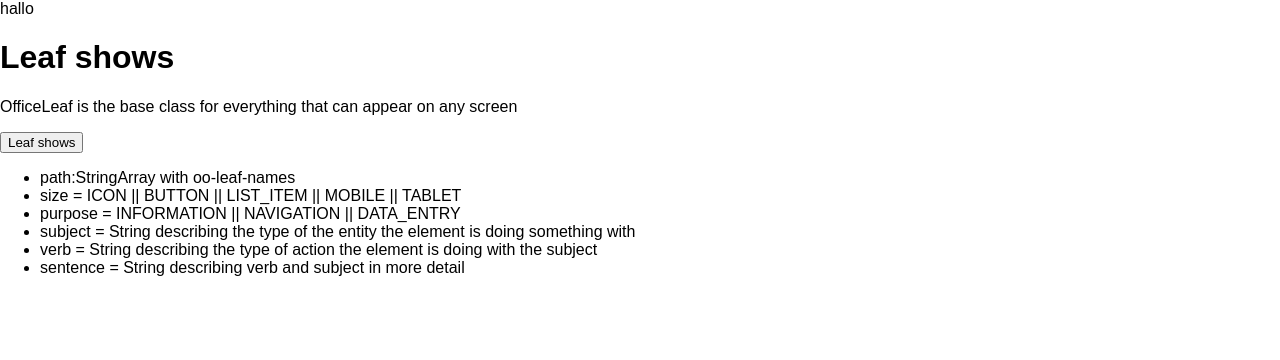
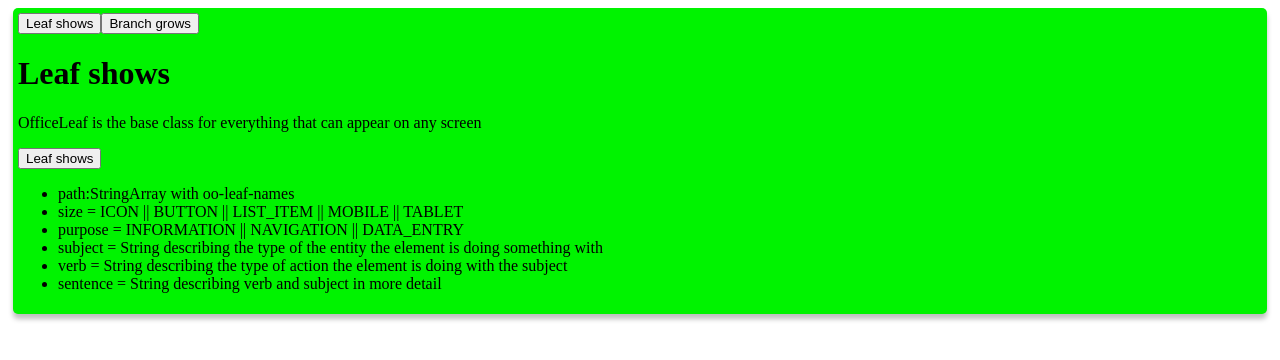
Before and after one commit to patrickweiss/office-one-tree, a React (Create React App) app in the folder office-one-tree/: page / in a window 1280 px wide. Shown: the top 360 px of the page. Built offline with nearby package versions, Linux system fonts and the light colour scheme.

Commit message:
Leaf und Branch funktioniert einigermassen

```diff
--- a/office-one-tree/src/App.js
+++ b/office-one-tree/src/App.js
@@ -1,103 +1,21 @@
 import React, { Component } from 'react';
-import logo from './logo.svg';
 import './App.css';
-import { createStore } from 'redux'
-import { compose } from 'redux'
-import { applyMiddleware } from 'redux'
-import ReduxThunk from 'redux-thunk'
-import OfficeLeaf from './oo-components/OfficeLeaf.js'
+import {components} from './oo-components/OfficeLeaf.js';
+import './oo-components/ObRoot.js';
 
 
 
-class ObRoot extends OfficeLeaf {
-  render(){
-    return (
-    <h2> ich bin ObRoot</h2>
-    );
+class App extends Component {
+  constructor(props) {
+    super(props);
+    this.store=props.store;
+  }
+  render() {
+    console.log("App store");
+    console.log(this.store);
+    var CurrentLeaf = components[this.store.getState().UI.leaf];
+    return <CurrentLeaf size="MOBILE" store={this.store}/>;
   }
 }
 
-var components = {
-  "ObRoot": ObRoot,
-  "OfficeLeaf": OfficeLeaf
-};
-
-class App extends Component {
-  render() {
-    var CurrentLeaf = components[store.getState().UI.leaf];
-    return <CurrentLeaf size="MOBILE" />;
-  }
-}
-
-
-console.log("dieser Code wurde ausgeführt")
-	const initial = {
-		UI: {
-			loggedIn: false,
-			waitingForResponse: false,
-			user: '',
-			leaf:'OfficeLeaf'
-		},
-		BM: {
-			oofolder:{
-				driveId: '',
-				driveName: 'book one',
-				ootype: 'OOFolder',
-				oofolders: [],
-				oofiles: []
-			}
-		}
-	};
-
-	const serverResponseReducer = (state, action) =>{
-			state.UI.waitingForResponse=action.loggedIn;
-			state.UI.waitingForResponse=false;
-			return state;
-	}
-
-	const reducer = (state = initial, action) => {
-		console.log(action);
-		var newState = JSON.parse(JSON.stringify(state));
-		switch (action.type) {
-			case 'change_leaf':
-				newState.UI.leaf=action.leaf;
-				return newState;
-			case 'Benutzer_einloggen':
-				newState.UI.waitingForResponse=true;
-				return newState;
-			case 'Server_antwortet':
-				serverResponseReducer(newState,action.serverAction);
-				newState.UI.waitingForResponse=false;
-				return newState;
-			default:
-				return newState;
-
-		}
-	};
-
-
-	var reduxMiddleware;
-	if (window.__REDUX_DEVTOOLS_EXTENSION__){
-		reduxMiddleware = compose(
-			applyMiddleware(ReduxThunk),
-			window.__REDUX_DEVTOOLS_EXTENSION__ && window.__REDUX_DEVTOOLS_EXTENSION__()
-			);
-	} else reduxMiddleware = 	applyMiddleware(ReduxThunk);
-
-
-
-let store = createStore(
-		reducer,
-		reduxMiddleware
-		);
-store.subscribe(() =>
-  console.log("Dom wird neugerendert:"+store.getState())
-);
-
-
-
-store.dispatch({ type: 'INCREMENT' });
-store.dispatch({ type: 'INCREMENT' });
-store.dispatch({ type: 'INCREMENT' });
-
 export default App;
--- a/office-one-tree/src/index.css
+++ b/office-one-tree/src/index.css
@@ -1,5 +1,14 @@
-body {
-  margin: 0;
-  padding: 0;
-  font-family: sans-serif;
+.LIST_ITEM{
+    background: #f3f3f3;
+    box-shadow: 0 5px 5px 0 rgba(0,0,0,0.25);
+    border-radius: 5px;
+    padding:5px 5px 5px 5px;
+    margin:5px 5px 5px 5px;
 }
+.MOBILE{
+    background: #00f300;
+    box-shadow: 0 5px 5px 0 rgba(0,0,0,0.25);
+    border-radius: 5px;
+    padding:5px 5px 5px 5px;
+    margin:5px 5px 5px 5px;
+}
--- a/office-one-tree/src/index.js
+++ b/office-one-tree/src/index.js
@@ -3,6 +3,73 @@ import ReactDOM from 'react-dom';
 import './index.css';
 import App from './App';
 import registerServiceWorker from './registerServiceWorker';
+import { createStore } from 'redux'
+import { compose } from 'redux';
+import { applyMiddleware } from 'redux';
+import ReduxThunk from 'redux-thunk';
 
-ReactDOM.render(<App />, document.getElementById('root'));
+const initial = {
+		UI: {
+			loggedIn: false,
+			waitingForResponse: false,
+			user: '',
+			leaf:'OfficeLeaf'
+		},
+		BM: {
+			oofolder:{
+				driveId: '',
+				driveName: 'book one',
+				ootype: 'OOFolder',
+				oofolders: [],
+				oofiles: []
+			}
+		}
+	};
+
+const serverResponseReducer = (state, action) =>{
+		state.UI.waitingForResponse=action.loggedIn;
+		state.UI.waitingForResponse=false;
+		return state;
+}
+
+const reducer = (state = initial, action) => {
+	console.log(action);
+	var newState = JSON.parse(JSON.stringify(state));
+	switch (action.type) {
+		case 'change_leaf':
+			newState.UI.leaf=action.newLeaf;
+			return newState;
+		case 'Benutzer_einloggen':
+			newState.UI.waitingForResponse=true;
+			return newState;
+		case 'Server_antwortet':
+			serverResponseReducer(newState,action.serverAction);
+			newState.UI.waitingForResponse=false;
+			return newState;
+		default:
+			return newState;
+	}
+};
+
+var reduxMiddleware;
+if (window.__REDUX_DEVTOOLS_EXTENSION__){
+	reduxMiddleware = compose(
+		applyMiddleware(ReduxThunk),
+		window.__REDUX_DEVTOOLS_EXTENSION__ && window.__REDUX_DEVTOOLS_EXTENSION__()
+		);
+} else reduxMiddleware = 	applyMiddleware(ReduxThunk);
+
+let store = createStore(
+		reducer,
+		reduxMiddleware
+		);
+
+ReactDOM.render(<App store={store}/>, document.getElementById('root'));
+
 registerServiceWorker();
+
+store.subscribe(() =>{
+  console.log("Dom wird neugerendert:"+store.getState())
+ ReactDOM.render(<App store={store}/>, document.getElementById('root'));
+}
+);
--- /dev/null
+++ b/office-one-tree/src/oo-components/ObRoot.js
@@ -0,0 +1,16 @@
+import React from 'react';
+import {OfficeLeaf,components} from './OfficeLeaf.js';
+
+
+class ObRoot extends OfficeLeaf {
+    constructor(props) {
+    super(props);
+    this.subject= "Branch";
+    this.verb="grows";
+  }
+}
+console.log("OBRoot declaration:");
+console.log(components);
+components.ObRoot=ObRoot;
+console.log(components);
+export default ObRoot;
--- a/office-one-tree/src/oo-components/OfficeLeaf.js
+++ b/office-one-tree/src/oo-components/OfficeLeaf.js
@@ -1,31 +1,45 @@
 import React,{ Component } from 'react';
+
+var components={};
 
 class OfficeLeaf extends Component {
   constructor(props) {
     super(props);
+    this.store=props.store;
     this.subject=props.subject || "Leaf";
     this.verb=props.verb || "shows";
     this.sentence=props.sentence || "OfficeLeaf is the base class for everything that can appear on any screen";
     this.size=props.size || "BUTTON";
     this.charactericon=this.subject[0]+this.verb[0];
+    if (props.path)this.path=props.path.split(",");else this.path=["OfficeLeaf","ObRoot"];
     this.leafHTML=<h3>Couldn't render. Some error in {this.subject} {this.verb}</h3>;
+    this.handleClick = this.handleClick.bind(this);
   }
   renderIcon(){
-      this.leafHTML= <button type="button" on-click="_onclick">{this.charactericon}</button>;
+      this.leafHTML= <button type="button" onClick={this.handleClick}>{this.charactericon}</button>;
   }
   renderButton(){
-      this.leafHTML=<button type="button" on-click="_onclick">{this.subject} {this.verb}</button>;
+      this.leafHTML=<button type="button" onClick={this.handleClick}>{this.subject} {this.verb}</button>;
   }
   renderListItem(){
-      this.leafHTML= <div class="LIST_ITEM"><button type="button" on-click="_onclick">{this.subject} {this.verb}</button></div>;
+      this.leafHTML= <div class="LIST_ITEM"><button type="button" onClick={this.handleClick}>{this.subject} {this.verb}</button></div>;
   }
   renderMobile(){
+      var CurrentLeaf ;
+      var pathHTML= this.path.map((officeLeaf)=>{
+            CurrentLeaf = components[officeLeaf];
+            var pathHTML = <CurrentLeaf size="BUTTON" />;
+            return pathHTML;
+          }
+      )
+      console.log(pathHTML);
+
       this.leafHTML=(
-        <div class="MOBILE">
-          <div id="path">hallo </div>
+        <div className="MOBILE">
+          <div id="path">{pathHTML}</div>
           <h1>{this.subject} {this.verb}</h1>
           <p>{this.sentence}</p>
-          <button type="button" on-click="_onclick">{this.subject} {this.verb}</button>
+          <button type="button" onClick={this.handleClick}>{this.subject} {this.verb}</button>
           <ul>
             <li>path:StringArray with oo-leaf-names</li>
             <li>size = ICON || BUTTON || LIST_ITEM || MOBILE || TABLET</li>
@@ -36,6 +50,13 @@ class OfficeLeaf extends Component {
           </ul>
         </div>
       )
+  }
+  handleClick() {
+      console.log("Knopf geklickt");
+      this.store.dispatch({
+          type: 'change_leaf',
+          newLeaf: 'ObRoot'
+      });
   }
   render(){
     switch (this.size) {
@@ -58,4 +79,7 @@ class OfficeLeaf extends Component {
   }
 }
 
-export default OfficeLeaf;
+components.OfficeLeaf =  OfficeLeaf;
+
+
+export { OfficeLeaf,components};
```
